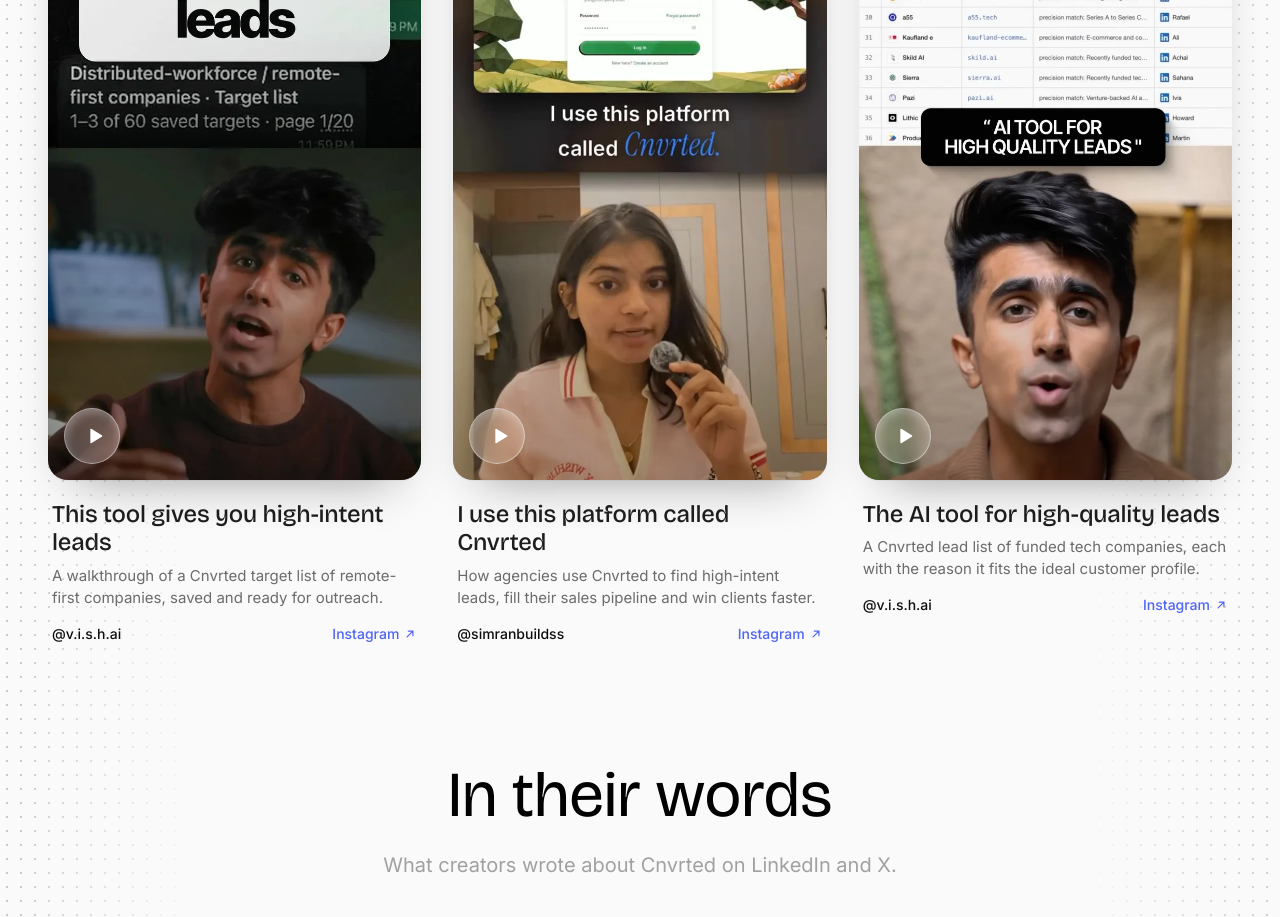
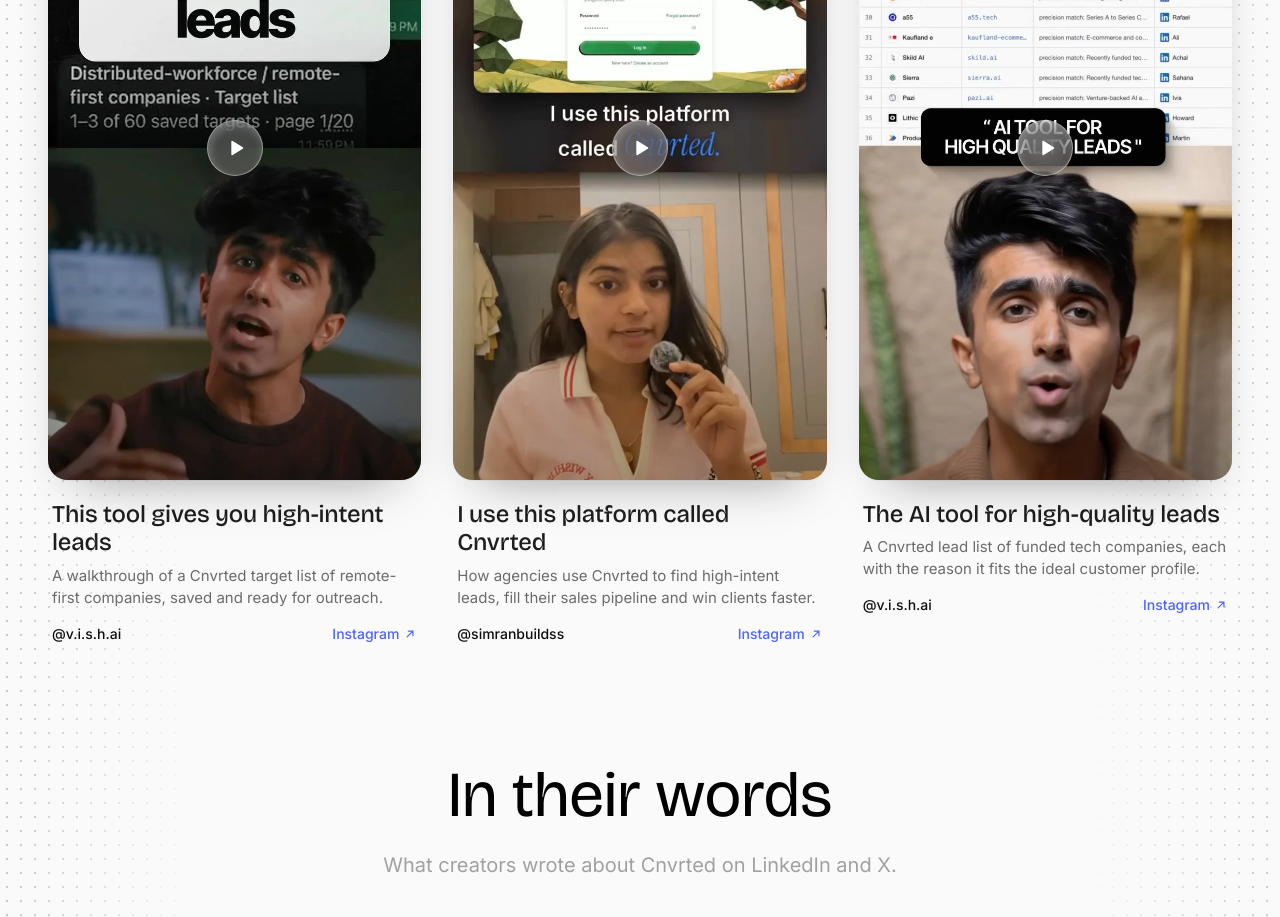
Before and after one commit to Sharan-6905/cnverted, a Next.js app: page /creators in a window 1280 px wide. Shown: the part 940-1857 px from the top of the page. Built offline with nearby package versions, Linux system fonts and the light colour scheme; no server answers.

Commit message:
Creators: centre the reel play button

```diff
--- a/src/app/creators/creators.css
+++ b/src/app/creators/creators.css
@@ -16,10 +16,10 @@
   box-shadow: 0 1px 0 rgb(0 0 0 / .04), 0 24px 48px -28px rgb(13 13 13 / .45); transition: transform .45s cubic-bezier(.2,.8,.2,1), box-shadow .45s ease; }
 .cg-cr-reel-play img { position: absolute; inset: 0; width: 100%; height: 100%; object-fit: cover; transition: transform .8s cubic-bezier(.2,.8,.2,1); }
 .cg-cr-reel-play::after { content: ""; position: absolute; inset: 0; background: linear-gradient(180deg, transparent 55%, rgb(0 0 0 / .28)); pointer-events: none; }
-.cg-cr-reel-btn { position: absolute; left: 16px; bottom: 16px; z-index: 1; width: 56px; height: 56px; display: grid; place-items: center; border-radius: 50%;
+.cg-cr-reel-btn { position: absolute; inset: 0; margin: auto; z-index: 1; width: 56px; height: 56px; display: grid; place-items: center; border-radius: 50%;
   background: rgb(255 255 255 / .22); border: 1px solid rgb(255 255 255 / .45); color: #fff; backdrop-filter: blur(14px) saturate(1.4); -webkit-backdrop-filter: blur(14px) saturate(1.4);
   box-shadow: inset 2px 4px 9px rgb(255 255 255 / .25); transition: transform .3s ease, background .3s ease; }
-.cg-cr-reel-btn svg { margin-left: 3px; }
+.cg-cr-reel-btn svg { margin-left: 1px; }
 .cg-cr-reel-play:hover, .cg-cr-reel-play:focus-visible { transform: translateY(-6px); box-shadow: 0 1px 0 rgb(0 0 0 / .04), 0 36px 60px -30px rgb(13 13 13 / .55); }
 .cg-cr-reel-play:hover img { transform: scale(1.03); }
 .cg-cr-reel-play:hover .cg-cr-reel-btn { transform: scale(1.08); background: var(--cg-accent); border-color: var(--cg-accent); }
```
